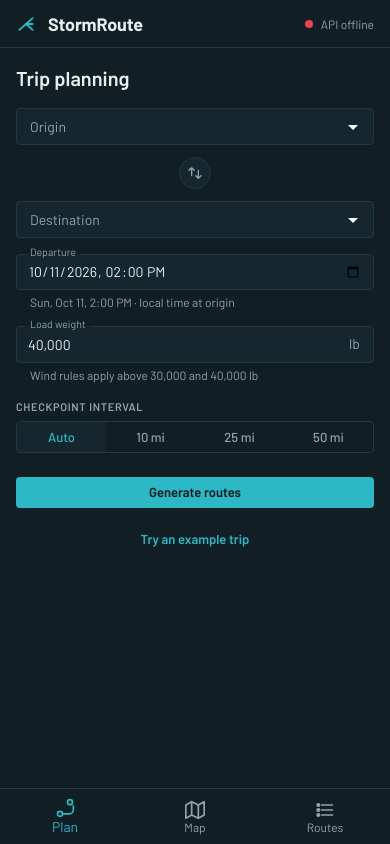
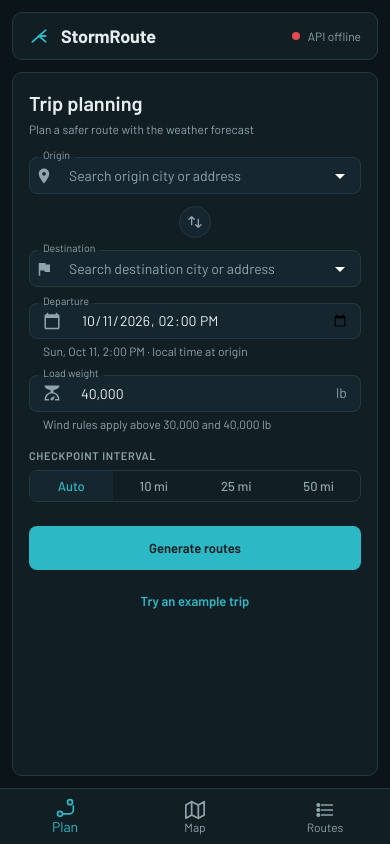
Before and after one commit to Aayush10530/Haulcast, a React (Vite) app in the folder frontend/: page / in a window 390 px wide. Built offline with nearby package versions, Linux system fonts and the light colour scheme; no server answers.

Commit message:
style(ui): floating panels and rounded cards

```diff
--- a/frontend/src/App.tsx
+++ b/frontend/src/App.tsx
@@ -119,9 +119,15 @@
         width: '100vw',
         overflow: 'hidden',
         backgroundColor: colorTokens.canvas,
+        p: `${shapeTokens.gap}px`,
+        pb: isMobile
+          ? `calc(56px + env(safe-area-inset-bottom, 0px) + ${shapeTokens.gap}px)`
+          : `${shapeTokens.gap}px`,
+        gap: `${shapeTokens.gap}px`,
+        boxSizing: 'border-box',
       }}
     >
-      {/* Header per DESIGN.md §5: 56px desktop, 48px mobile */}
+      {/* Header per DESIGN.md §5: floating card */}
       <Box
         component="header"
         sx={{
@@ -130,12 +136,14 @@
             md: `${shapeTokens.headerHeight}px`,
           },
           backgroundColor: colorTokens.surface,
-          borderBottom: `1px solid ${colorTokens.border}`,
+          border: `1px solid ${colorTokens.border}`,
+          borderRadius: `${shapeTokens.panelBorderRadius}px`,
           px: 2,
           display: 'flex',
           alignItems: 'center',
           justifyContent: 'space-between',
           flexShrink: 0,
+          boxSizing: 'border-box',
         }}
       >
         <Box sx={{ display: 'flex', alignItems: 'center', gap: 1.5 }}>
@@ -205,7 +213,7 @@
           minHeight: 0,
           display: 'grid',
           overflow: 'hidden',
-          mb: isMobile ? 'calc(56px + env(safe-area-inset-bottom, 0px))' : 0,
+          gap: `${shapeTokens.gap}px`,
           gridTemplateColumns: {
             xs: '1fr',
             md: `${shapeTokens.twoColumnLeftWidth}px 1fr`,
@@ -242,12 +250,8 @@
             p: 2,
             boxSizing: 'border-box',
             backgroundColor: colorTokens.surface,
-            borderRight: { xs: 'none', md: `1px solid ${colorTokens.border}` },
-            borderBottom: {
-              xs: 'none',
-              md: `1px solid ${colorTokens.border}`,
-              xl: 'none',
-            },
+            border: `1px solid ${colorTokens.border}`,
+            borderRadius: `${shapeTokens.panelBorderRadius}px`,
             overflowY: 'auto',
           }}
         >
@@ -269,7 +273,9 @@
             minHeight: 0,
             p: 2,
             boxSizing: 'border-box',
-            backgroundColor: colorTokens.canvas,
+            backgroundColor: colorTokens.surface,
+            border: `1px solid ${colorTokens.border}`,
+            borderRadius: `${shapeTokens.panelBorderRadius}px`,
             overflow: 'hidden',
             position: 'relative',
           }}
@@ -300,16 +306,8 @@
             p: 2,
             boxSizing: 'border-box',
             backgroundColor: colorTokens.surface,
-            borderRight: {
-              xs: 'none',
-              md: `1px solid ${colorTokens.border}`,
-              xl: 'none',
-            },
-            borderLeft: {
-              xs: 'none',
-              md: 'none',
-              xl: `1px solid ${colorTokens.border}`,
-            },
+            border: `1px solid ${colorTokens.border}`,
+            borderRadius: `${shapeTokens.panelBorderRadius}px`,
             overflowY: 'auto',
           }}
         >
--- a/frontend/src/components/RiskChip.tsx
+++ b/frontend/src/components/RiskChip.tsx
@@ -6,7 +6,7 @@
 import WaterDrop from '@mui/icons-material/WaterDrop';
 import { CheckpointRiskDTO, RiskLevelKey } from '../api/types';
 import { riskColors } from '../theme/riskColors';
-import { typographyTokens } from '../theme/tokens';
+import { shapeTokens, typographyTokens } from '../theme/tokens';
 
 export interface RiskChipProps {
   risk?: CheckpointRiskDTO | null;
@@ -76,7 +76,7 @@
         gap: 0.5,
         px: 0.75,
         py: 0.25,
-        borderRadius: '4px',
+        borderRadius: `${shapeTokens.borderRadius}px`,
         backgroundColor: spec.background,
         color: spec.contrastText,
         fontFamily: typographyTokens.fontFamilyUi,
--- a/frontend/src/features/results/CheckpointList.tsx
+++ b/frontend/src/features/results/CheckpointList.tsx
@@ -10,7 +10,7 @@
 import { CheckpointDTO, RiskLevelKey } from '../../api/types';
 import { RiskChip } from '../../components/RiskChip';
 import { riskColors } from '../../theme/riskColors';
-import { colorTokens, typographyTokens } from '../../theme/tokens';
+import { colorTokens, shapeTokens, typographyTokens } from '../../theme/tokens';
 import { formatLocalTime, formatMiles } from '../../utils/format';
 
 export interface CheckpointListProps {
@@ -128,7 +128,7 @@
         sx={{
           backgroundColor: colorTokens.surface,
           borderColor: colorTokens.border,
-          borderRadius: '4px',
+          borderRadius: `${shapeTokens.panelBorderRadius}px`,
           overflow: 'hidden',
         }}
       >
--- a/frontend/src/features/results/RecommendationBanner.tsx
+++ b/frontend/src/features/results/RecommendationBanner.tsx
@@ -1,7 +1,7 @@
 import React from 'react';
 import { Box, Typography } from '@mui/material';
 import { RecommendationDTO } from '../../api/types';
-import { colorTokens, typographyTokens } from '../../theme/tokens';
+import { colorTokens, shapeTokens, typographyTokens } from '../../theme/tokens';
 
 export interface RecommendationBannerProps {
   recommendation: RecommendationDTO;
@@ -30,7 +30,7 @@
       sx={{
         borderLeft: `4px solid ${colorTokens.brand}`,
         backgroundColor: colorTokens.surfaceRaised,
-        borderRadius: '0 4px 4px 0',
+        borderRadius: `0 ${shapeTokens.panelBorderRadius}px ${shapeTokens.panelBorderRadius}px 0`,
         p: 2,
         mb: 2,
       }}
--- a/frontend/src/features/trip-form/PlaceAutocomplete.tsx
+++ b/frontend/src/features/trip-form/PlaceAutocomplete.tsx
@@ -1,7 +1,8 @@
 import React, { useState } from 'react';
-import { Autocomplete, TextField } from '@mui/material';
+import { Autocomplete, InputAdornment, TextField } from '@mui/material';
 import { PlaceDTO } from '../../api/types';
 import { useGeocodeSearch } from '../../hooks/useGeocodeSearch';
+import { colorTokens } from '../../theme/tokens';
 
 export interface PlaceAutocompleteProps {
   id: string;
@@ -12,6 +13,7 @@
   error?: string;
   helperText?: string;
   disabled?: boolean;
+  startIcon?: React.ReactNode;
   'data-testid'?: string;
 }
 
@@ -24,6 +26,7 @@
   error,
   helperText,
   disabled = false,
+  startIcon,
   'data-testid': testId,
 }) => {
   const [prevValue, setPrevValue] = useState<PlaceDTO | null>(value);
@@ -91,8 +94,21 @@
           fullWidth
           slotProps={{
             ...params.slotProps,
+            input: {
+              ...params.slotProps?.input,
+              startAdornment: startIcon ? (
+                <>
+                  <InputAdornment position="start" sx={{ color: colorTokens.textMuted }}>
+                    {startIcon}
+                  </InputAdornment>
+                  {params.slotProps?.input?.startAdornment}
+                </>
+              ) : (
+                params.slotProps?.input?.startAdornment
+              ),
+            },
             htmlInput: {
-              ...params.slotProps.htmlInput,
+              ...params.slotProps?.htmlInput,
               'data-testid': testId || `${id}-input`,
             },
           }}
--- a/frontend/src/features/trip-form/TripForm.tsx
+++ b/frontend/src/features/trip-form/TripForm.tsx
@@ -12,8 +12,12 @@
   Typography,
 } from '@mui/material';
 import { AnalyzeResponse, IntervalOption, PlaceDTO, TripRequestPayload } from '../../api/types';
+import CalendarToday from '@mui/icons-material/CalendarToday';
+import Flag from '@mui/icons-material/Flag';
+import Place from '@mui/icons-material/Place';
+import Scale from '@mui/icons-material/Scale';
 import { useAnalyzeTrip } from '../../hooks/useAnalyzeTrip';
-import { colorTokens, typographyTokens } from '../../theme/tokens';
+import { colorTokens, shapeTokens, typographyTokens } from '../../theme/tokens';
 import { PlaceAutocomplete } from './PlaceAutocomplete';
 import {
   EXAMPLE_DESTINATION,
@@ -171,6 +175,7 @@
         gap: 2,
       }}
     >
+      <Box sx={{ mb: 0.5 }}>
         <Typography
           variant="h1"
           sx={{
@@ -183,6 +188,18 @@
         >
           Trip planning
         </Typography>
+        <Typography
+          sx={{
+            fontFamily: typographyTokens.fontFamilyUi,
+            fontSize: typographyTokens.caption.fontSize,
+            lineHeight: typographyTokens.caption.lineHeight,
+            color: colorTokens.textMuted,
+            mt: 0.5,
+          }}
+        >
+          Plan a safer route with the weather forecast
+        </Typography>
+      </Box>
 
       {/* Origin Autocomplete */}
       <PlaceAutocomplete
@@ -201,6 +218,7 @@
         }}
         error={clientErrors.origin || serverFieldErrors.origin}
         disabled={isPending}
+        startIcon={<Place sx={{ fontSize: 18 }} />}
         data-testid="origin-autocomplete"
       />
 
@@ -248,6 +266,7 @@
         }}
         error={clientErrors.destination || serverFieldErrors.destination}
         disabled={isPending}
+        startIcon={<Flag sx={{ fontSize: 18 }} />}
         data-testid="destination-autocomplete"
       />
 
@@ -276,6 +295,13 @@
         fullWidth
         size="small"
         slotProps={{
+          input: {
+            startAdornment: (
+              <InputAdornment position="start" sx={{ color: colorTokens.textMuted }}>
+                <CalendarToday sx={{ fontSize: 18 }} />
+              </InputAdornment>
+            ),
+          },
           inputLabel: { shrink: true },
           htmlInput: {
             step: 60,
@@ -301,6 +327,11 @@
         size="small"
         slotProps={{
           input: {
+            startAdornment: (
+              <InputAdornment position="start" sx={{ color: colorTokens.textMuted }}>
+                <Scale sx={{ fontSize: 18 }} />
+              </InputAdornment>
+            ),
             endAdornment: (
               <InputAdornment position="end" sx={{ color: colorTokens.textMuted }}>
                 lb
@@ -397,7 +428,20 @@
         disabled={isPending}
         data-testid="generate-routes-button"
         fullWidth
-        sx={{ mt: 1 }}
+        sx={{
+          height: 44,
+          minHeight: 44,
+          borderRadius: `${shapeTokens.borderRadius}px`,
+          backgroundColor: colorTokens.brand,
+          color: colorTokens.onBrand,
+          fontWeight: 600,
+          boxShadow: 'none',
+          '&:hover': {
+            backgroundColor: colorTokens.brandStrong,
+            boxShadow: 'none',
+          },
+          mt: 1,
+        }}
       >
         {isPending ? 'Finding routes...' : 'Generate routes'}
       </Button>
--- a/frontend/src/theme/theme.ts
+++ b/frontend/src/theme/theme.ts
@@ -187,7 +187,7 @@
         root: {
           backgroundColor: colorTokens.surface,
           borderColor: colorTokens.border,
-          borderRadius: shapeTokens.borderRadius,
+          borderRadius: shapeTokens.panelBorderRadius,
           backgroundImage: 'none',
           boxShadow: 'none',
         },
--- a/frontend/src/theme/tokens.ts
+++ b/frontend/src/theme/tokens.ts
@@ -67,8 +67,9 @@
 } as const;
 
 export const shapeTokens = {
-  borderRadius: 4,
-  panelBorderRadius: 6,
+  borderRadius: 8,
+  panelBorderRadius: 10,
+  gap: 12,
   borderWidth: 1,
   headerHeight: 56,
   headerHeightMobile: 48,
```
Also changed, not shown: frontend/src/features/results/ResultsPanel.tsx (+6 -5 lines), frontend/src/features/results/RouteCard.tsx (+16 -9 lines), 4 other files (tests, documents, lock files or other folders). Lines whose indentation alone changed are shown as unchanged.
